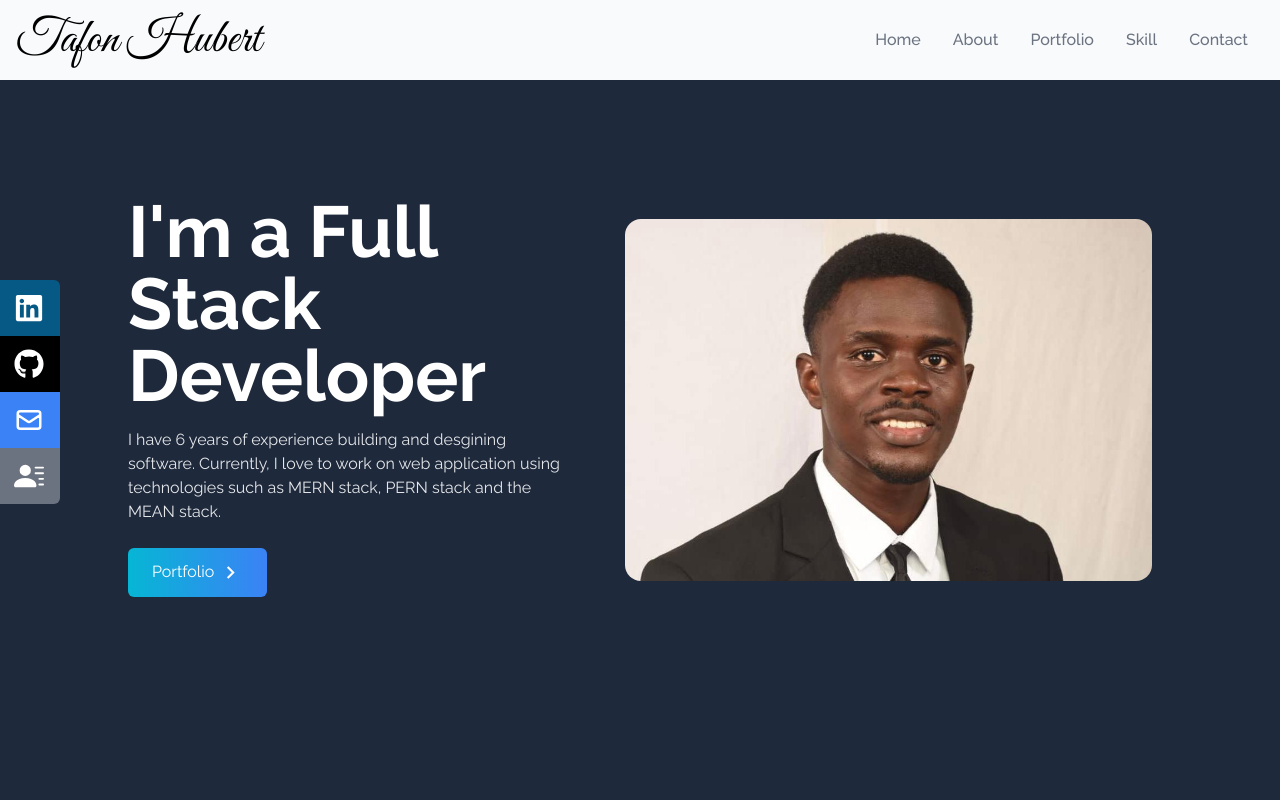
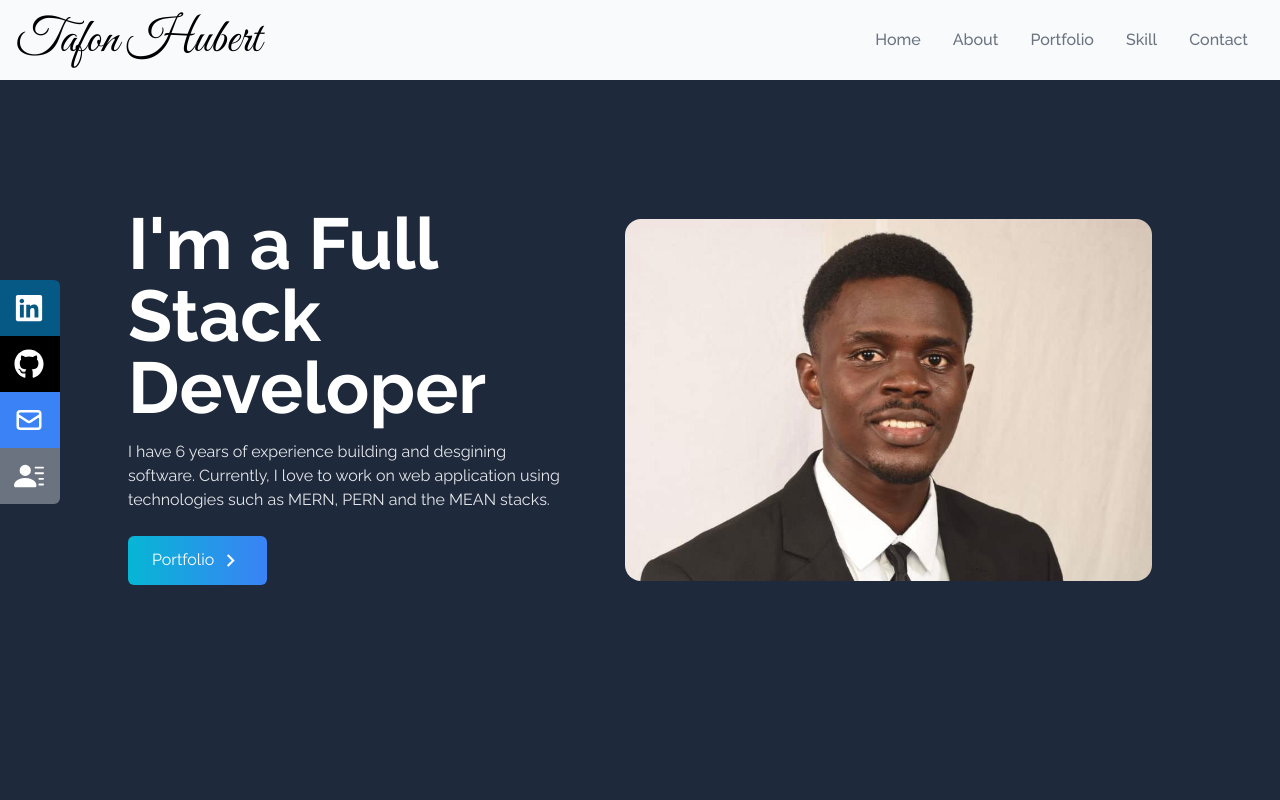
Before and after one commit to tafonhubertnwana/My-portfolio, a React (Create React App) app in the folder my-portfolio/: page / in a window 1280 px wide. Shown: the top 800 px of the page. Built offline with nearby package versions, Linux system fonts and the light colour scheme.

Commit message:
updating the home section

```diff
--- a/my-portfolio/src/components/Home.jsx
+++ b/my-portfolio/src/components/Home.jsx
@@ -23,7 +23,7 @@ const Home = () => {
             </h2>
             <p className="text-gray-200 py-4 max-w-md">
               I have 6 years of experience building and desgining software.
-              Currently, I love to work on web application using technologies such as MERN stack, PERN stack and the MEAN stack.
+              Currently, I love to work on web application using technologies such as MERN, PERN and the MEAN stacks.
             </p>
 
             <div>
```
